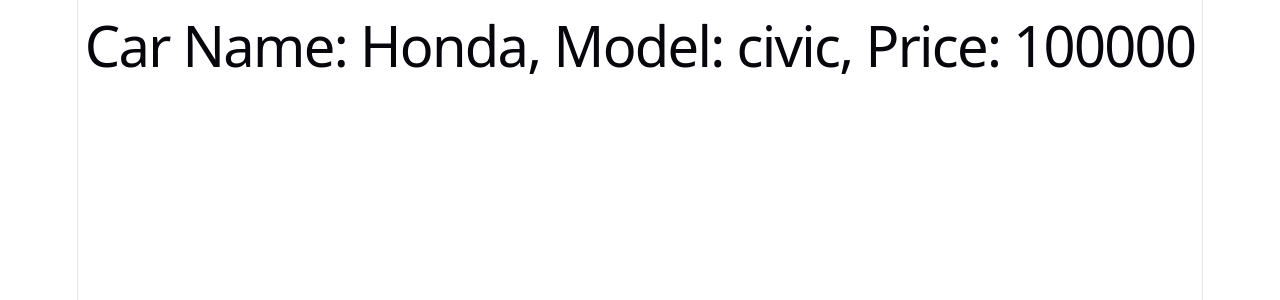
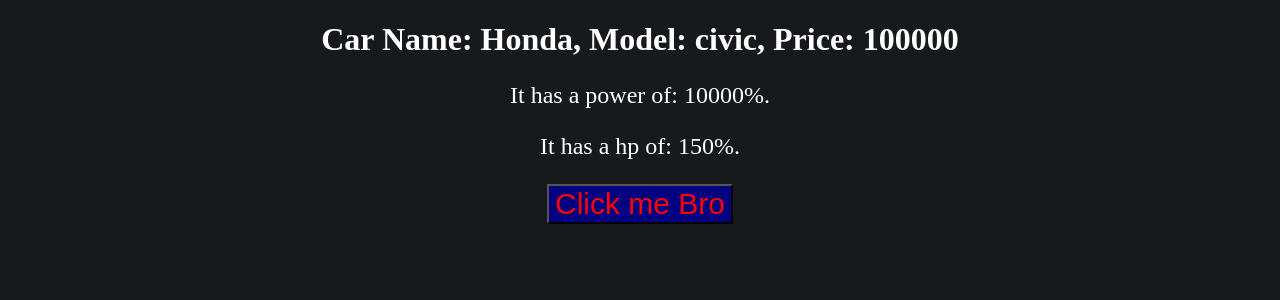
Before and after one commit to celraaaaaqt/JavaScript-React-practice, a React (Vite) app: page / in a window 1280 px wide. Shown: the top 300 px of the page. Built offline with nearby package versions, Linux system fonts and the light colour scheme.

Commit message:
hahahaha love you gehlee

```diff
--- a/src/App.jsx
+++ b/src/App.jsx
@@ -1,6 +1,12 @@
 import { createElement } from "react";
 import { createRoot } from "react-dom/client";
 import "./index.css";
-import { Car } from "./car.jsx";
+import { Car } from "./components/car.jsx";
+import { Button } from "./components/button.jsx";
 
-createRoot(document.getElementById("root")).render(createElement(Car));
+createRoot(document.getElementById("root")).render(
+	createElement(
+		Car,
+		Button
+	),
+);
--- a/src/car.jsx
+++ /dev/null
@@ -1,14 +0,0 @@
-export function Car() {
-	const infos = {
-		name: "Honda",
-		model: "civic",
-		price: 100000,
-	};
-	return (
-		<div>
-			<h1>
-				Car Name: {infos.name}, Model: {infos.model}, Price: {infos.price}
-			</h1>
-		</div>
-	);
-}
--- /dev/null
+++ b/src/components/Button.jsx
@@ -0,0 +1,19 @@
+export function Button() {
+	const buttonStyle = {
+		color: "red",
+		fontSize: "30px",
+		backgroundColor: "navy",
+	};
+
+	const alertButton = () => {
+		alert("Arcel Pogi");
+	};
+
+	return (
+		<div>
+			<button type="button" style={buttonStyle} onClick={alertButton}>
+				Click me Bro
+			</button>
+		</div>
+	);
+}
--- /dev/null
+++ b/src/components/car.jsx
@@ -0,0 +1,35 @@
+import { Button } from "./Button";
+
+export function Car() {
+	const infos = {
+		name: "Honda",
+		model: "civic",
+		price: 100000,
+	};
+
+	const power = {
+		power: 100 * carPower(10),
+		hp: carHp(50),
+	};
+
+	return (
+		<div>
+			<h1>
+				Car Name: {infos.name}, Model: {infos.model}, Price: {infos.price}
+			</h1>
+			<p> It has a power of: {power.power}%. </p>
+			<p> It has a hp of: {power.hp}%. </p>
+			<Button />
+		</div>
+	);
+}
+
+function carPower(p) {
+	const power = 10 * p;
+	return power;
+}
+
+function carHp(hp) {
+	const health = 100 + hp;
+	return health;
+}
--- a/src/index.css
+++ b/src/index.css
@@ -1,111 +1,22 @@
 :root {
-  --text: #6b6375;
-  --text-h: #08060d;
-  --bg: #fff;
-  --border: #e5e4e7;
-  --code-bg: #f4f3ec;
-  --accent: #aa3bff;
-  --accent-bg: rgba(170, 59, 255, 0.1);
-  --accent-border: rgba(170, 59, 255, 0.5);
-  --social-bg: rgba(244, 243, 236, 0.5);
-  --shadow:
-    rgba(0, 0, 0, 0.1) 0 10px 15px -3px, rgba(0, 0, 0, 0.05) 0 4px 6px -2px;
-
-  --sans: system-ui, 'Segoe UI', Roboto, sans-serif;
-  --heading: system-ui, 'Segoe UI', Roboto, sans-serif;
-  --mono: ui-monospace, Consolas, monospace;
-
-  font: 18px/145% var(--sans);
-  letter-spacing: 0.18px;
-  color-scheme: light dark;
-  color: var(--text);
-  background: var(--bg);
-  font-synthesis: none;
-  text-rendering: optimizeLegibility;
-  -webkit-font-smoothing: antialiased;
-  -moz-osx-font-smoothing: grayscale;
-
-  @media (max-width: 1024px) {
-    font-size: 16px;
-  }
-}
-
-@media (prefers-color-scheme: dark) {
-  :root {
-    --text: #9ca3af;
-    --text-h: #f3f4f6;
-    --bg: #16171d;
-    --border: #2e303a;
-    --code-bg: #1f2028;
-    --accent: #c084fc;
-    --accent-bg: rgba(192, 132, 252, 0.15);
-    --accent-border: rgba(192, 132, 252, 0.5);
-    --social-bg: rgba(47, 48, 58, 0.5);
-    --shadow:
-      rgba(0, 0, 0, 0.4) 0 10px 15px -3px, rgba(0, 0, 0, 0.25) 0 4px 6px -2px;
-  }
-
-  #social .button-icon {
-    filter: invert(1) brightness(2);
-  }
+	--primary: #17191c;
+	--secondary: #c05050;
+	--h1: white;
 }
 
 body {
-  margin: 0;
-}
-
-#root {
-  width: 1126px;
-  max-width: 100%;
-  margin: 0 auto;
-  text-align: center;
-  border-inline: 1px solid var(--border);
-  min-height: 100svh;
-  display: flex;
-  flex-direction: column;
-  box-sizing: border-box;
-}
-
-h1,
-h2 {
-  font-family: var(--heading);
-  font-weight: 500;
-  color: var(--text-h);
+	background-color: var(--primary);
+	text-align: center;
+	margin: 0;
+	padding: 0;
 }
 
 h1 {
-  font-size: 56px;
-  letter-spacing: -1.68px;
-  margin: 32px 0;
-  @media (max-width: 1024px) {
-    font-size: 36px;
-    margin: 20px 0;
-  }
-}
-h2 {
-  font-size: 24px;
-  line-height: 118%;
-  letter-spacing: -0.24px;
-  margin: 0 0 8px;
-  @media (max-width: 1024px) {
-    font-size: 20px;
-  }
-}
-p {
-  margin: 0;
+	color: var(--h1);
 }
 
-code,
-.counter {
-  font-family: var(--mono);
-  display: inline-flex;
-  border-radius: 4px;
-  color: var(--text-h);
+p {
+  color: white;
+  font-weight: 500;
+  font-size: 1.5em;
 }
-
-code {
-  font-size: 15px;
-  line-height: 135%;
-  padding: 4px 8px;
-  background: var(--code-bg);
-}
```
